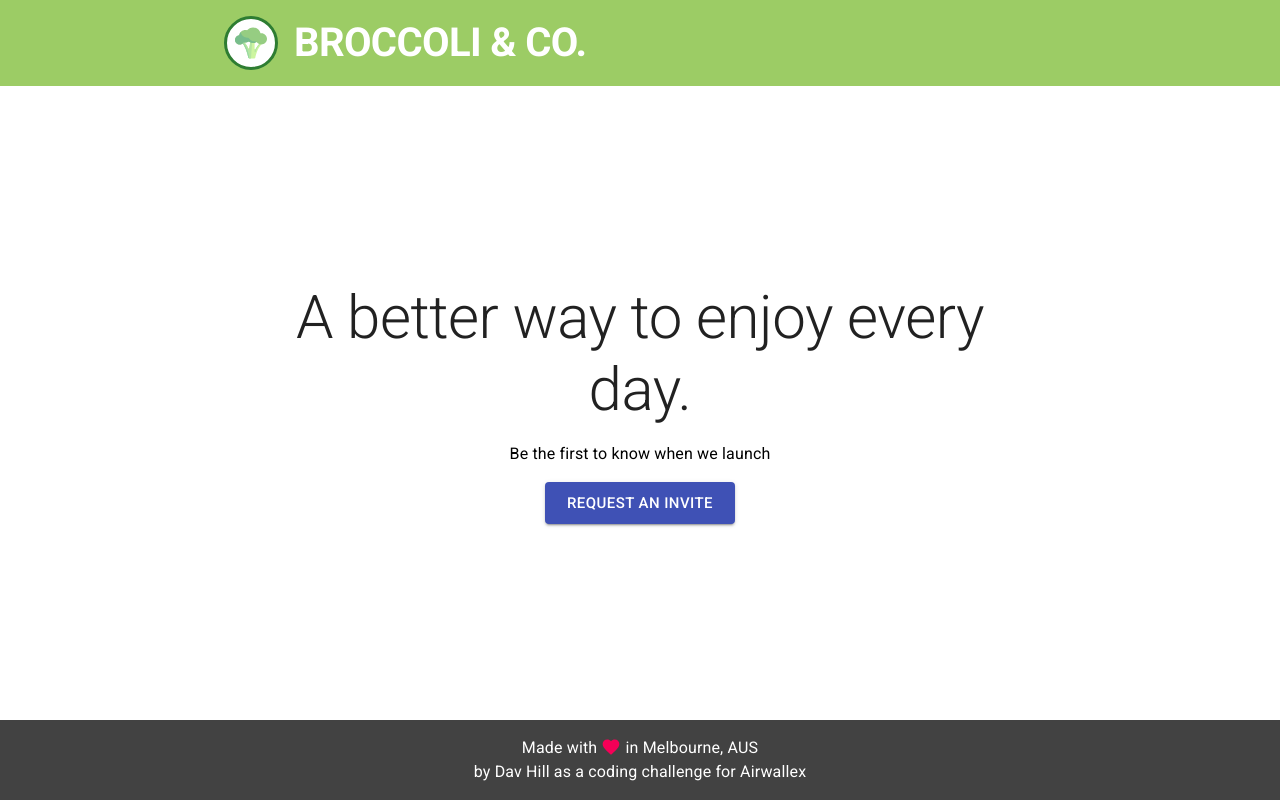
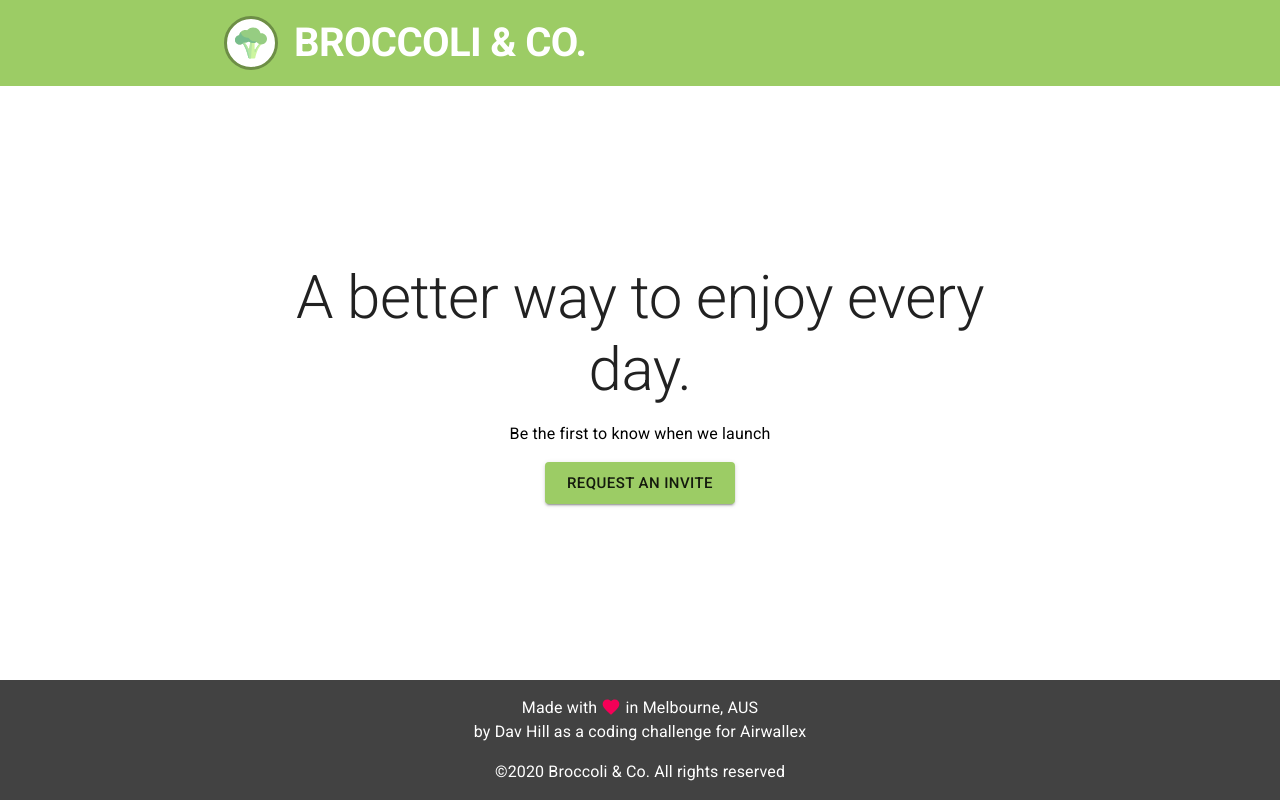
Before and after one commit to ChromeQ/airwallex-code-challenge, a React (Create React App) app: page / in a window 1280 px wide. Built offline with nearby package versions, Linux system fonts and the light colour scheme.

Commit message:
Override the default theme to green Use the primary colour instead of palette colour Use error colour for errors

```diff
--- a/src/App.js
+++ b/src/App.js
@@ -1,7 +1,6 @@
 import React from 'react';
 import Grid from '@material-ui/core/Grid';
 import { makeStyles } from '@material-ui/core/styles';
-import { lightGreen } from '@material-ui/core/colors';
 
 import AppHeader from './AppHeader';
 import AppInvite from './AppInvite';
@@ -15,7 +14,7 @@ const useStyles = makeStyles(theme => {
       height: '100vh'
     },
     header: {
-      backgroundColor: lightGreen[400],
+      backgroundColor: theme.palette.primary.main,
       padding: theme.spacing(2)
     },
     content: {
--- a/src/AppFooter.js
+++ b/src/AppFooter.js
@@ -15,13 +15,17 @@ const useStyles = makeStyles(theme => ({
 
 function AppFooter() {
   const classes = useStyles();
+  const year = new Date().getFullYear();
 
   return (
-    <Typography className={classes.root}>
-      Made with <FavoriteIcon color="secondary" fontSize="small" className={classes.icon} /> in Melbourne, AUS
-      <br />
-      by Dav Hill as a coding challenge for Airwallex
-    </Typography>
+    <div className={classes.root}>
+      <Typography paragraph>
+        Made with <FavoriteIcon color="secondary" fontSize="small" className={classes.icon} /> in Melbourne, AUS
+        <br />
+        by Dav Hill as a coding challenge for Airwallex
+      </Typography>
+      <Typography>&copy;{year} Broccoli &amp; Co. All rights reserved</Typography>
+    </div>
   );
 }
 
--- a/src/AppHeader.js
+++ b/src/AppHeader.js
@@ -3,13 +3,12 @@ import Avatar from '@material-ui/core/Avatar';
 import Grid from '@material-ui/core/Grid';
 import Typography from '@material-ui/core/Typography';
 import { makeStyles } from '@material-ui/core/styles';
-import { green } from '@material-ui/core/colors';
 
 import broccoli from './img/broccoli.svg'; // Free icon from https://www.flaticon.com/free-icon/broccoli_1135560
 
 const useStyles = makeStyles(theme => ({
   logo: {
-    border: `3px solid ${green[800]}`,
+    border: `3px solid ${theme.palette.primary.dark}`,
     backgroundColor: theme.palette.common.white,
     display: 'inline-block',
     marginRight: theme.spacing(2),
--- a/src/InviteForm.js
+++ b/src/InviteForm.js
@@ -74,7 +74,7 @@ function InviteForm(props) {
             endAdornment: (errors.name || dirty.name) && (
               <InputAdornment position="end">
                 {
-                  errors.name ? <ClearIcon color="secondary" /> :
+                  errors.name ? <ClearIcon color="error" /> :
                     dirty.name && <CheckIcon color="primary" />
                 }
               </InputAdornment>
@@ -100,7 +100,7 @@ function InviteForm(props) {
             endAdornment: (errors.email || dirty.email) && (
               <InputAdornment position="end">
                 {
-                  errors.email ? <ClearIcon color="secondary" /> :
+                  errors.email ? <ClearIcon color="error" /> :
                     dirty.email && <CheckIcon color="primary" />
                 }
               </InputAdornment>
@@ -126,7 +126,7 @@ function InviteForm(props) {
             endAdornment: (errors.confirmEmail || dirty.confirmEmail) && (
               <InputAdornment position="end">
                 {
-                  errors.confirmEmail ? <ClearIcon color="secondary" /> :
+                  errors.confirmEmail ? <ClearIcon color="error" /> :
                     dirty.confirmEmail && <CheckIcon color="primary" />
                 }
               </InputAdornment>
@@ -148,7 +148,7 @@ function InviteForm(props) {
         </Button>
 
         {errorMessage &&
-          <Typography paragraph align="center" color="secondary">Oops... {errorMessage}</Typography>
+          <Typography paragraph align="center" color="error">Oops... {errorMessage}</Typography>
         }
       </form>
     );
--- a/src/index.js
+++ b/src/index.js
@@ -1,14 +1,26 @@
 import React from 'react';
 import ReactDOM from 'react-dom';
+import { createMuiTheme, ThemeProvider } from '@material-ui/core/styles';
+import { lightGreen } from '@material-ui/core/colors';
 
 import App from './App';
 import * as serviceWorker from './serviceWorker';
 
 import './index.css';
 
+const theme = createMuiTheme({
+  palette: {
+    primary: {
+      main: lightGreen[400]
+    }
+  }
+});
+
 ReactDOM.render(
   <React.StrictMode>
-    <App />
+    <ThemeProvider theme={theme}>
+      <App />
+    </ThemeProvider>
   </React.StrictMode>,
   document.getElementById('root')
 );
```
